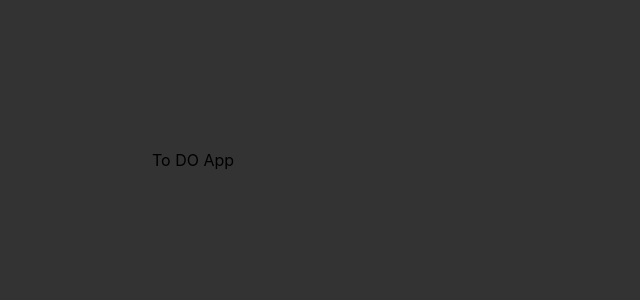
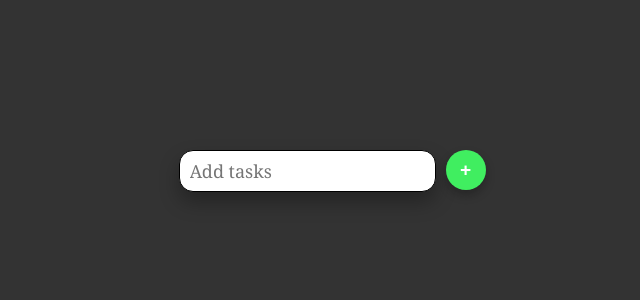
Before and after one commit to Nagoor-Khan-P/ToDoApp, a React (Create React App) app: page / in a window 1280 px wide. Shown: the top 300 px of the page, without its empty margins (313-953 px from the left). Built offline with nearby package versions, Linux system fonts and the light colour scheme.

Commit message:
created to do inputs component

```diff
--- a/src/App.css
+++ b/src/App.css
@@ -44,7 +44,7 @@ body{
   height:40px;
   border-radius: 50%;
   border:none;
-  background-color:#316fc1;
+  background-color:#40ee60;
   color: white;
   font-weight: bolder;
   font-size: larger;
--- a/src/App.js
+++ b/src/App.js
@@ -1,12 +1,17 @@
-import React from 'react'
+import React, { useState } from 'react'
 import "./App.css"
 import TodoInputs from './components/TodoInputs'
 
 function App() {
+  const [todoList, setTodoList] = useState([]);
+
+  let addTask = (inputText) => {
+    setTodoList([...todoList, inputText]);
+  }
   return (
     <div className="main-container">
       <div className="center-container">
-        <TodoInputs />
+        <TodoInputs addTask={addTask}/>
       </div>
     </div>
   )
--- a/src/components/TodoInputs.js
+++ b/src/components/TodoInputs.js
@@ -1,8 +1,15 @@
-import React from 'react'
+import React, { useState } from 'react'
 
-function TodoInputs() {
+function TodoInputs(props) {
+  const [inputText, setInputText] = useState('');
   return (
-    <div>To DO App</div>
+    <div className="input-container">
+      <input type="text" className="input-box-todo" placeholder='Add tasks' value={inputText} onChange={e=>{setInputText(e.target.value)}}/>
+      <button className="add-btn" onClick={()=> {
+        props.addTask(inputText)
+        setInputText("")
+      }}>+</button>
+    </div>
   )
 }
 
```
Also changed, not shown: src/components/TodoList.js (added).
